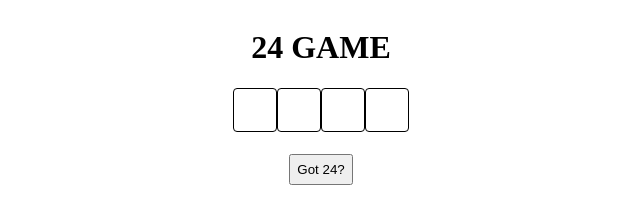
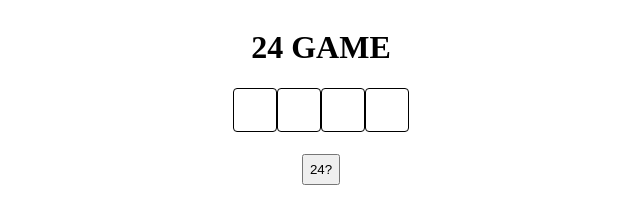
Before and after one commit to ha6icht/24game, a plain HTML site: page index.html in a window 1280 px wide. Shown: the whole page, without its empty margins (319-959 px from the left). Drawn offline with Linux system fonts and the light colour scheme.

```diff
--- a/index.html
+++ b/index.html
@@ -14,7 +14,7 @@
       <div id='game-3' class="game-number-input" contenteditable></div>
       <div id='game-4' class="game-number-input" contenteditable></div>
     </div>
-    <button id="get-twenty-four">Got 24?</button>
+    <button id="get-twenty-four"> 24?</button>
     <div id='game'></<div>
 
     <script src="script.js"></script>
```
